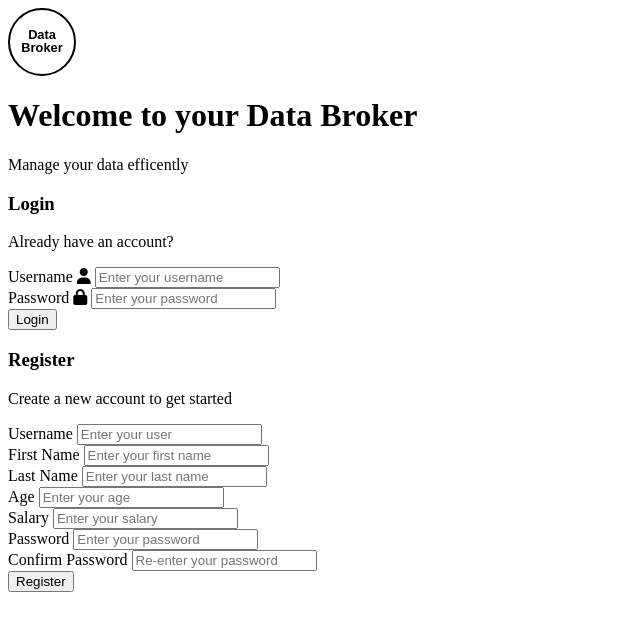
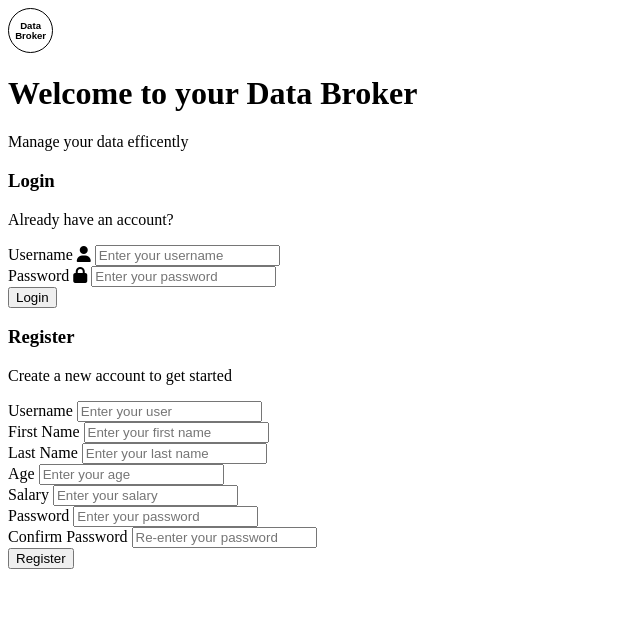
Before and after one commit to whitestjake/data-broker, a website with bundled scripts: page Frontend/index.html in a window 1280 px wide. Shown: the whole page, without its empty margins (0-640 px from the left). Built offline with nearby package versions, Linux system fonts and the light colour scheme.

Commit message:
updating nav
fixed the nav to make it smaller

```diff
--- a/Frontend/static/css/nav.css
+++ b/Frontend/static/css/nav.css
@@ -3,22 +3,22 @@
 #main-nav {
     display: flex;
     align-items: center;
-    font-size: 0.8em;
+    font-size: 0.6em;
     font-family: Arial, sans-serif;
 }
 
 /* Logo container */
 #nav-logo a {
     display: flex;
-    flex-direction: column;      /* stack vertically */
+    flex-direction: column;
     justify-content: center;
     align-items: center;
     text-decoration: none;
     color: inherit;
-    width: 5em;                 /* adjust size of circle */
-    height: 5em;
-    border: 0.2em solid #000000;      /* circle border */
-    border-radius: 50%;          /* makes it a circle */
+    width: 4.5em;
+    height: 4.5em;
+    border: 0.2em solid #000000;
+    border-radius: 50%;
     font-weight: bold;
     font-size: 1em;
     text-align: center;
```
